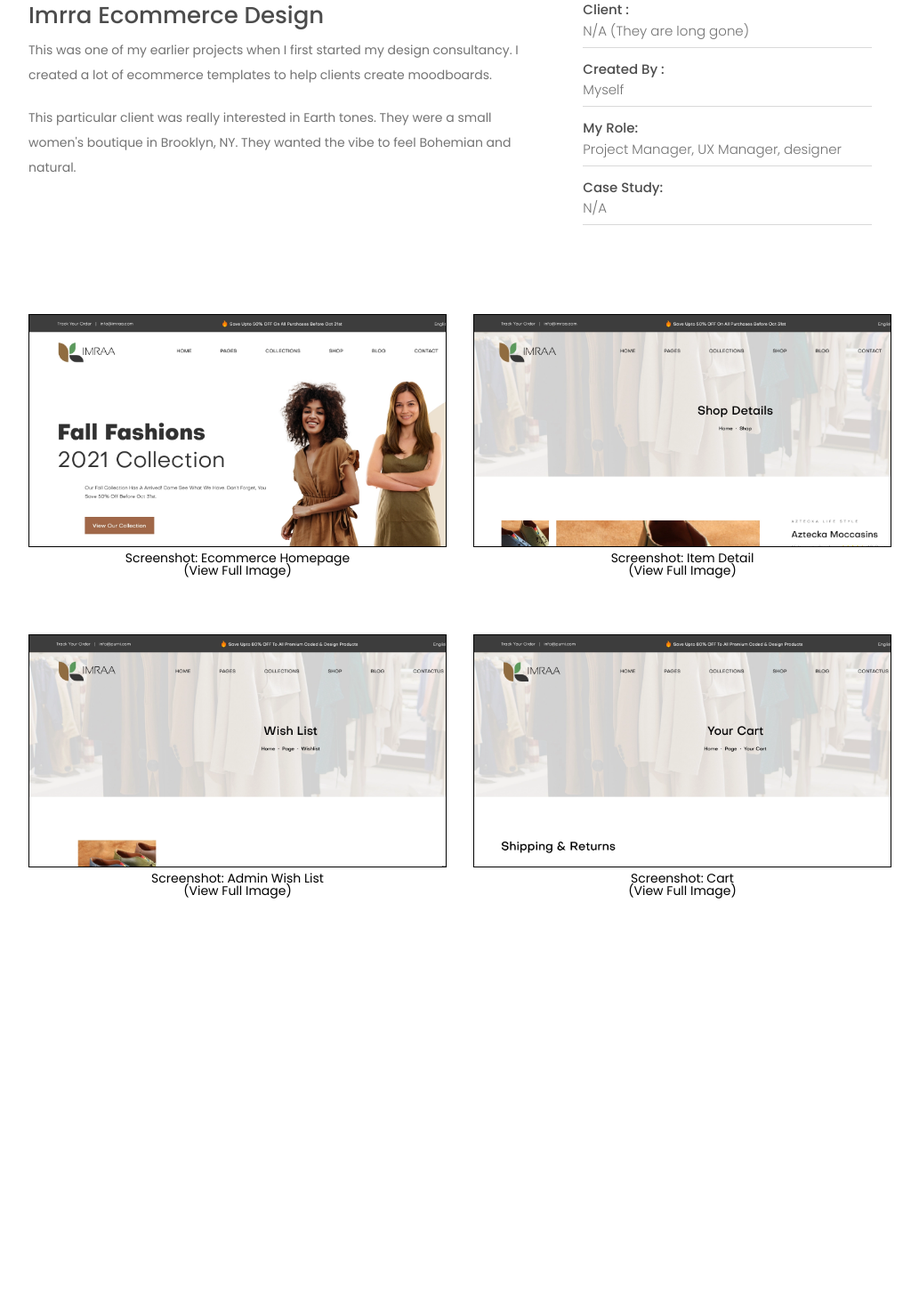
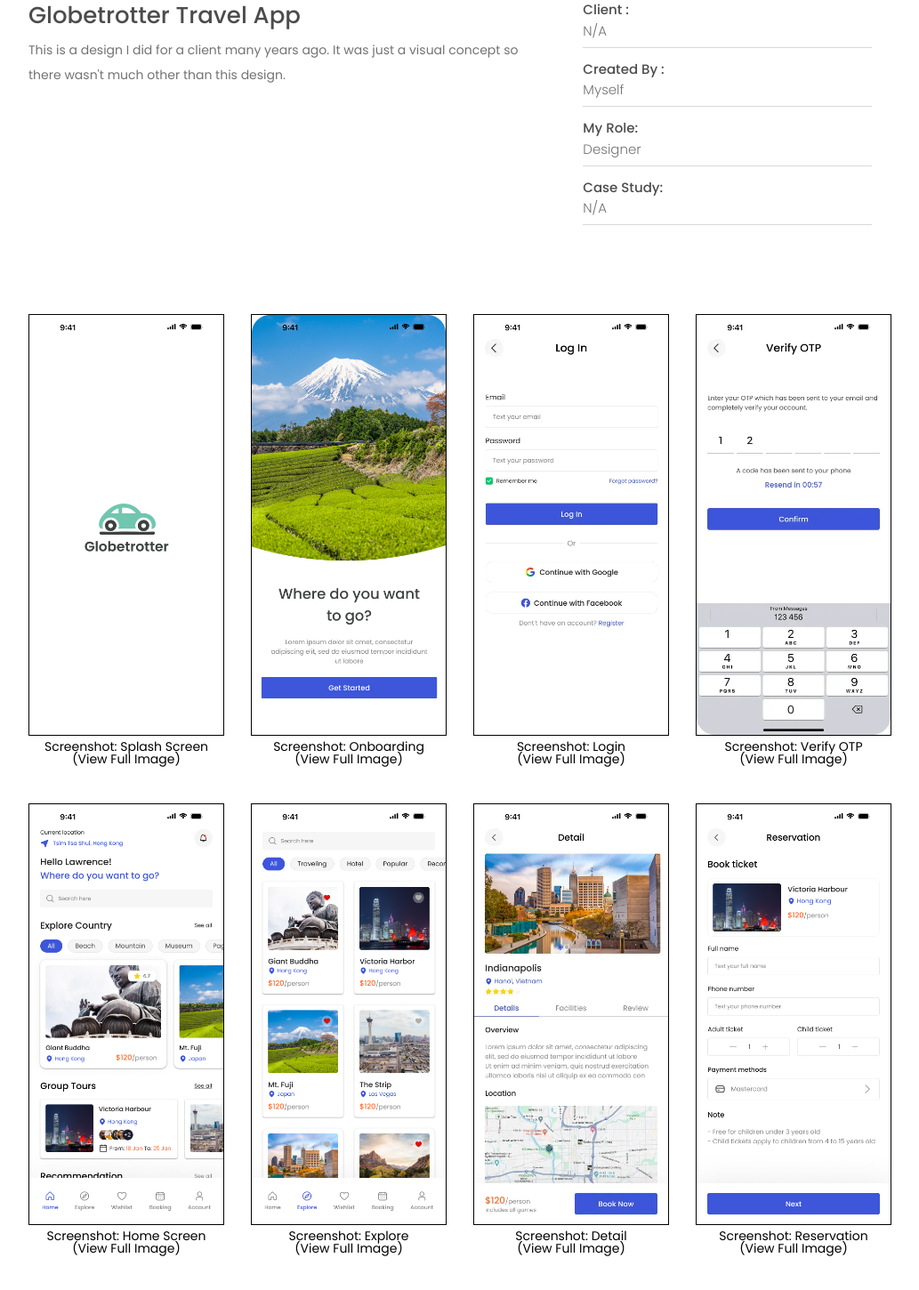
Before and after one commit to MyLightIsOn/portfolio, a website: page designs-6.html in a window 1280 px wide. Shown: the part 404-1854 px from the top of the page at 89% size, without its empty margins (23-1056 px from the left). Before the commit the page ends 1597 px from the top, so only its background shows below. Drawn offline with nearby package versions, Linux system fonts and the light colour scheme.

Commit message:
Added globetrotter app

```diff
--- a/designs-5.html
+++ b/designs-6.html
@@ -116,10 +116,10 @@
         <div class="row">
           <div class="col-xs-12">
             <div class="breadcrumbs-menu">
-              <h2>Imraa</h2>
+              <h2>Globetrotter</h2>
               <ul class="clearfix">
                 <li><a href="index.html">Home</a><span>|</span></li>
-                <li>Imrra Ecommerce Design</li>
+                <li>Globetrotter Travek Design</li>
               </ul>
             </div>
           </div>
@@ -136,16 +136,11 @@
             <div class="row pb-80">
               <div class="col-xs-12 col-sm-7 mobi-mb-30">
                 <div class="project-details">
-                  <h2>Imrra Ecommerce Design</h2>
+                  <h2>Globetrotter Travel App</h2>
                   <p class="mb-20">
-                    This was one of my earlier projects when I first started my
-                    design consultancy. I created a lot of ecommerce templates
-                    to help clients create moodboards.
-                  </p>
-                  <p class="mb-20">
-                    This particular client was really interested in Earth tones.
-                    They were a small women's boutique in Brooklyn, NY. They
-                    wanted the vibe to feel Bohemian and natural.
+                    This is a design I did for a client many years ago. It was
+                    just a visual concept so there wasn't much other than this
+                    design.
                   </p>
                 </div>
               </div>
@@ -155,7 +150,7 @@
                     <ul>
                       <li>
                         <h5>Client :</h5>
-                        <p>N/A (They are long gone)</p>
+                        <p>N/A</p>
                       </li>
                       <li>
                         <h5>Created By :</h5>
@@ -163,7 +158,7 @@
                       </li>
                       <li>
                         <h5>My Role:</h5>
-                        <p>Project Manager, UX Manager, designer</p>
+                        <p>Designer</p>
                       </li>
                       <li>
                         <h5>Case Study:</h5>
@@ -176,18 +171,18 @@
             </div>
             <div class="row">
               <!-- Gallery Item -->
-              <div class="design-image-container col-xs-6 col-md-6">
+              <div class="design-image-container col-xs-6 col-md-3">
                 <a
                   class="venobox"
-                  href="assets/img/designs/imraa/home_page.webp"
+                  href="assets/img/designs/globetrotter/splash_screen.webp"
                 >
                   <figure>
                     <img
-                      src="assets/img/designs/imraa/thumb_homepage.webp"
-                      alt="Screenshot: Ecommerce Homepage"
+                      src="assets/img/designs/globetrotter/splash_screen.webp"
+                      alt="Screenshot: Splash Screen"
                     />
                     <figcaption class="case-study-caption">
-                      Screenshot: Ecommerce Homepage<br />(View Full Image)
+                      Screenshot: Splash Screen<br />(View Full Image)
                     </figcaption>
                   </figure>
                 </a>
@@ -195,38 +190,18 @@
               <!-- Gallery Item End -->
 
               <!-- Gallery Item -->
-              <div class="design-image-container col-xs-6 col-md-6">
+              <div class="design-image-container col-xs-6 col-md-3">
                 <a
                   class="venobox"
-                  href="assets/img/designs/imraa/shop_details.webp"
+                  href="assets/img/designs/globetrotter/onboarding.webp"
                 >
                   <figure>
                     <img
-                      src="assets/img/designs/imraa/thumb_shop_details.webp"
-                      alt="Screenshot: Item Detail"
+                      src="assets/img/designs/globetrotter/onboarding.webp"
+                      alt="Screenshot: Onboarding"
                     />
                     <figcaption class="case-study-caption">
-                      Screenshot: Item Detail<br />(View Full Image)
-                    </figcaption>
-                  </figure>
-                </a>
-              </div>
-              <!-- Gallery Item End -->
-            </div>
-            <div class="row">
-              <!-- Gallery Item -->
-              <div class="design-image-container col-xs-6 col-md-6">
-                <a
-                  class="venobox"
-                  href="assets/img/designs/imraa/wish_list.jpg"
-                >
-                  <figure>
-                    <img
-                      src="assets/img/designs/imraa/thumb_wish_list.webp"
-                      alt="Screenshot: Wish List"
-                    />
-                    <figcaption class="case-study-caption">
-                      Screenshot: Admin Wish List<br />(View Full Image)
+                      Screenshot: Onboarding<br />(View Full Image)
                     </figcaption>
                   </figure>
                 </a>
@@ -234,18 +209,113 @@
               <!-- Gallery Item End -->
 
               <!-- Gallery Item -->
-              <div class="design-image-container col-xs-6 col-md-6">
+              <div class="design-image-container col-xs-6 col-md-3">
                 <a
                   class="venobox"
-                  href="assets/img/designs/imraa/your_cart.webp"
+                  href="assets/img/designs/globetrotter/login.webp"
                 >
                   <figure>
                     <img
-                      src="assets/img/designs/imraa/thumb_your_cart.webp"
-                      alt="Screenshot: Cart"
+                      src="assets/img/designs/globetrotter/login.webp"
+                      alt="Screenshot: Login"
                     />
                     <figcaption class="case-study-caption">
-                      Screenshot: Cart<br />(View Full Image)
+                      Screenshot: Login<br />(View Full Image)
+                    </figcaption>
+                  </figure>
+                </a>
+              </div>
+              <!-- Gallery Item End -->
+
+              <!-- Gallery Item -->
+              <div class="design-image-container col-xs-6 col-md-3">
+                <a
+                  class="venobox"
+                  href="assets/img/designs/globetrotter/verify.webp"
+                >
+                  <figure>
+                    <img
+                      src="assets/img/designs/globetrotter/verify.webp"
+                      alt="Screenshot: Verify OTP"
+                    />
+                    <figcaption class="case-study-caption">
+                      Screenshot: Verify OTP<br />(View Full Image)
+                    </figcaption>
+                  </figure>
+                </a>
+              </div>
+              <!-- Gallery Item End -->
+
+              <!-- Gallery Item -->
+              <div class="design-image-container col-xs-6 col-md-3">
+                <a
+                  class="venobox"
+                  href="assets/img/designs/globetrotter/home.webp"
+                >
+                  <figure>
+                    <img
+                      src="assets/img/designs/globetrotter/home.webp"
+                      alt="Screenshot: Home Screen"
+                    />
+                    <figcaption class="case-study-caption">
+                      Screenshot: Home Screen<br />(View Full Image)
+                    </figcaption>
+                  </figure>
+                </a>
+              </div>
+              <!-- Gallery Item End -->
+
+              <!-- Gallery Item -->
+              <div class="design-image-container col-xs-6 col-md-3">
+                <a
+                  class="venobox"
+                  href="assets/img/designs/globetrotter/explore.webp"
+                >
+                  <figure>
+                    <img
+                      src="assets/img/designs/globetrotter/explore.webp"
+                      alt="Screenshot: Explore"
+                    />
+                    <figcaption class="case-study-caption">
+                      Screenshot: Explore<br />(View Full Image)
+                    </figcaption>
+                  </figure>
+                </a>
+              </div>
+              <!-- Gallery Item End -->
+
+              <!-- Gallery Item -->
+              <div class="design-image-container col-xs-6 col-md-3">
+                <a
+                  class="venobox"
+                  href="assets/img/designs/globetrotter/detail.webp"
+                >
+                  <figure>
+                    <img
+                      src="assets/img/designs/globetrotter/detail.webp"
+                      alt="Screenshot: Detail"
+                    />
+                    <figcaption class="case-study-caption">
+                      Screenshot: Detail<br />(View Full Image)
+                    </figcaption>
+                  </figure>
+                </a>
+              </div>
+              <!-- Gallery Item End -->
+
+              <!-- Gallery Item -->
+              <div class="design-image-container col-xs-6 col-md-3">
+                <a
+                  class="venobox"
+                  href="assets/img/designs/globetrotter/reservation.webp"
+                >
+                  <figure>
+                    <img
+                      src="assets/img/designs/globetrotter/reservation.webp"
+                      alt="Screenshot: Reservation"
+                    />
+                    <figcaption class="case-study-caption">
+                      Screenshot: Reservation<br />(View Full Image)
                     </figcaption>
                   </figure>
                 </a>
```
Also changed, not shown: designs.html (+25 -0 lines), assets/img/designs/design-5.png (deleted), assets/img/designs/design-6.webp (added), assets/img/designs/globetrotter/account.webp (added), assets/img/designs/globetrotter/detail.webp (added), assets/img/designs/globetrotter/explore.webp (added), assets/img/designs/globetrotter/forgot_password.webp (added), assets/img/designs/globetrotter/home.webp (added), assets/img/designs/globetrotter/login.webp (added), assets/img/designs/globetrotter/onboarding.webp (added), assets/img/designs/globetrotter/reservation.webp (added), assets/img/designs/globetrotter/signup.webp (added), assets/img/designs/globetrotter/splash_screen.webp (added), assets/img/designs/globetrotter/verify.webp (added).
